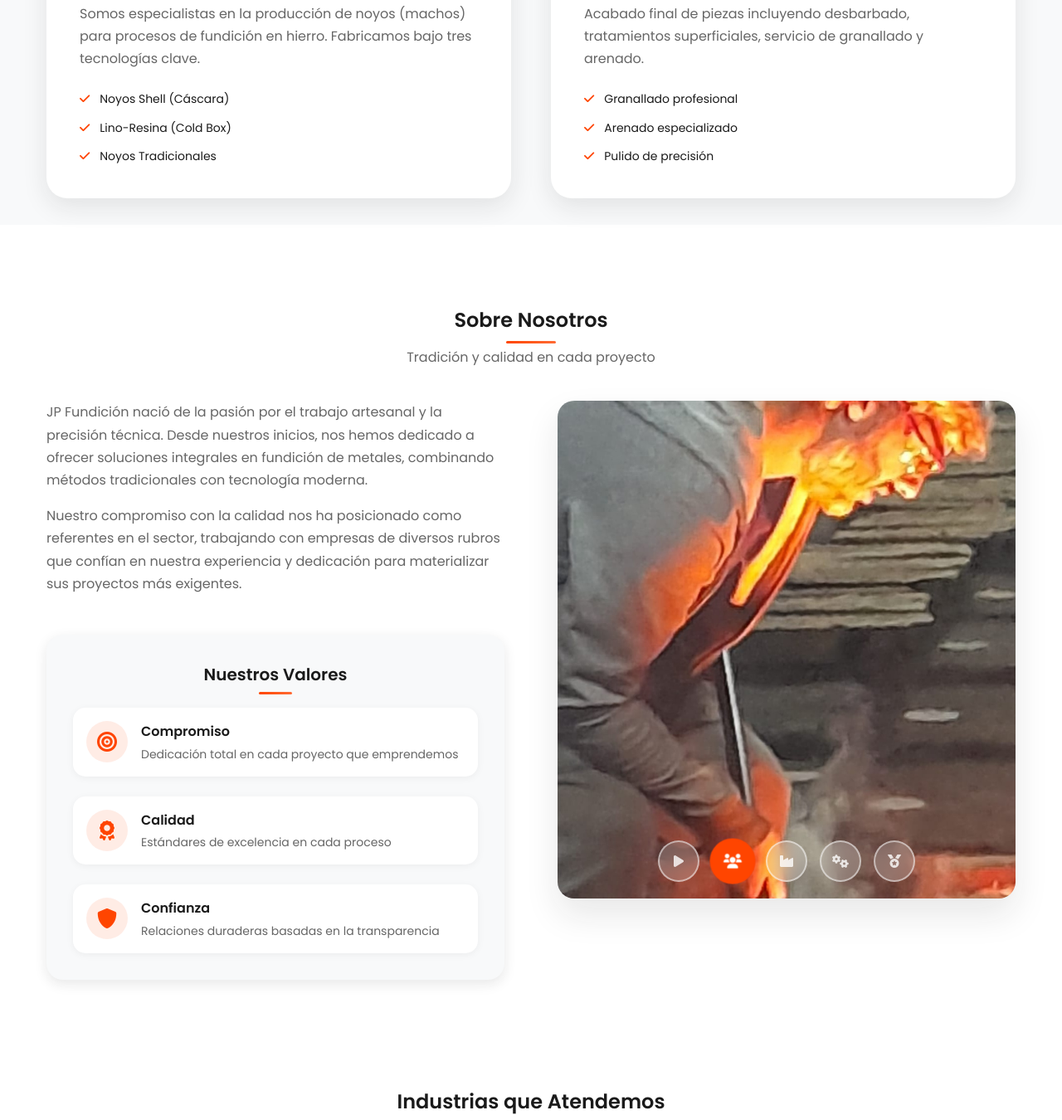
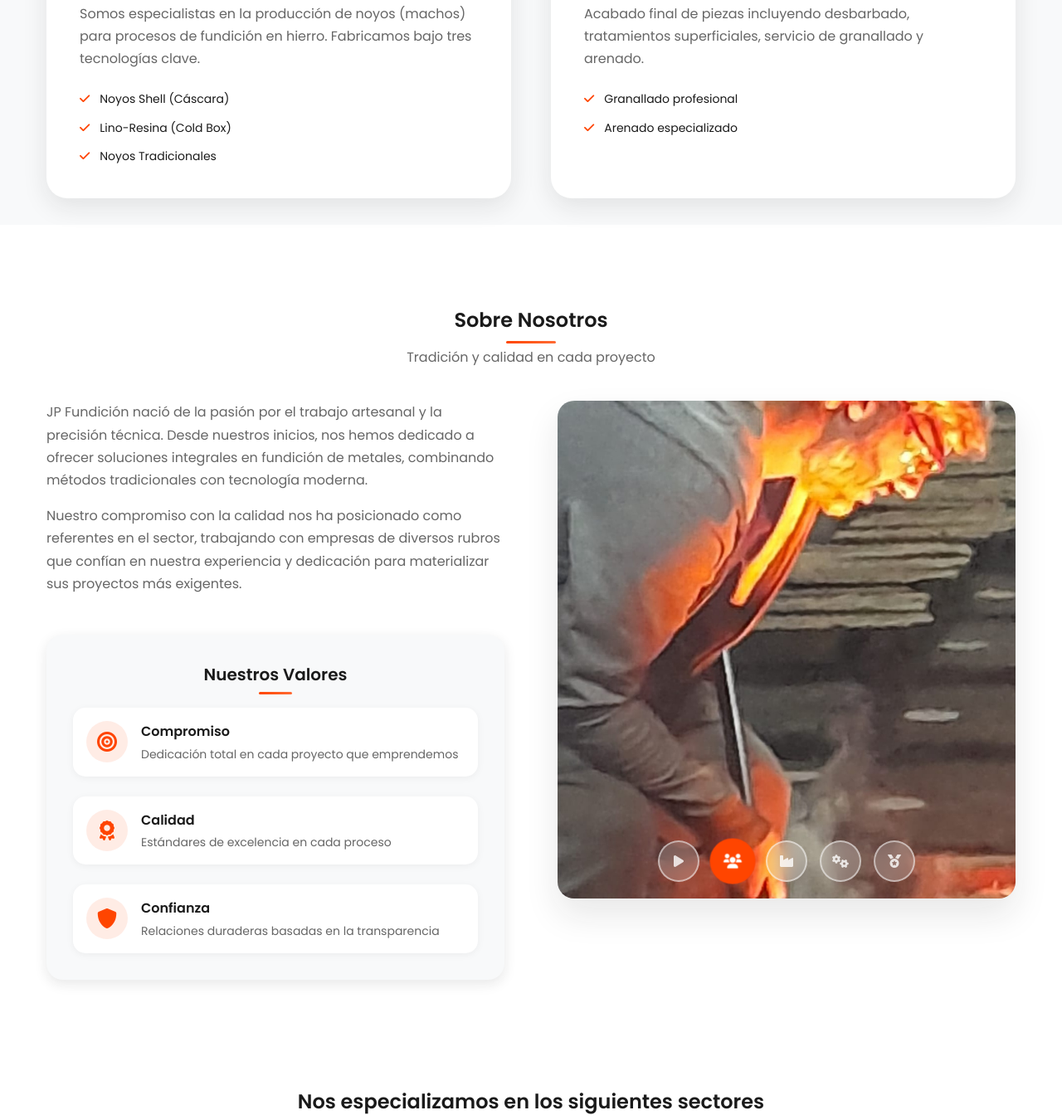
Before and after one commit to FacuAntivero/webFundicion, a plain HTML site: page index.html in a window 1280 px wide. Shown: the part 2178-3528 px from the top of the page at 83% size. Drawn offline with Linux system fonts and the light colour scheme.

Commit message:
Correxión de palabras

```diff
--- a/index.html
+++ b/index.html
@@ -348,10 +348,6 @@
                     <i class="fas fa-check"></i>
                     Arenado especializado
                   </span>
-                  <span class="service__feature">
-                    <i class="fas fa-check"></i>
-                    Pulido de precisión
-                  </span>
                 </div>
               </div>
             </div>
@@ -511,7 +507,9 @@
       <section class="industries section">
         <div class="container">
           <div class="section__header">
-            <h2 class="section__title">Industrias que Atendemos</h2>
+            <h2 class="section__title">
+              Nos especializamos en los siguientes sectores
+            </h2>
             <p class="section__subtitle">
               Especializados en fundición para diversos sectores industriales
             </p>
```
